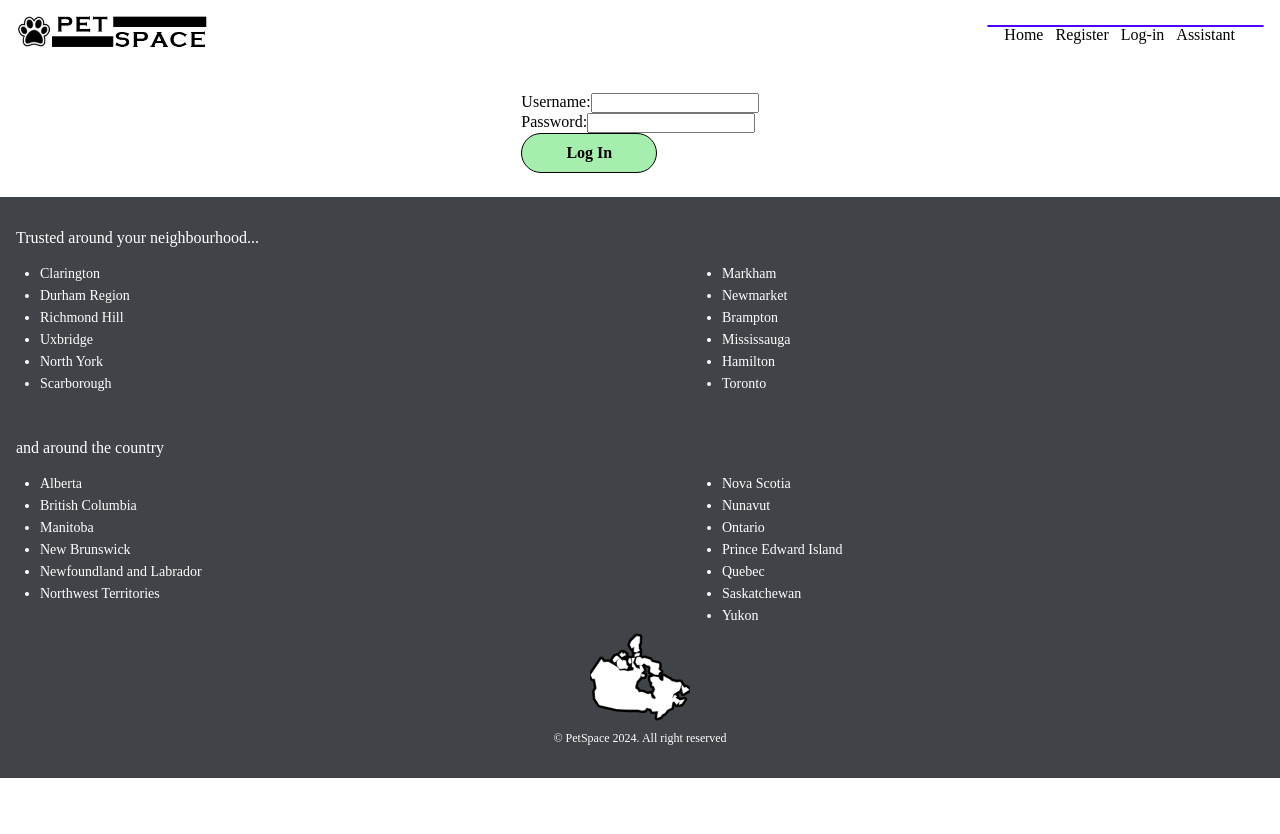
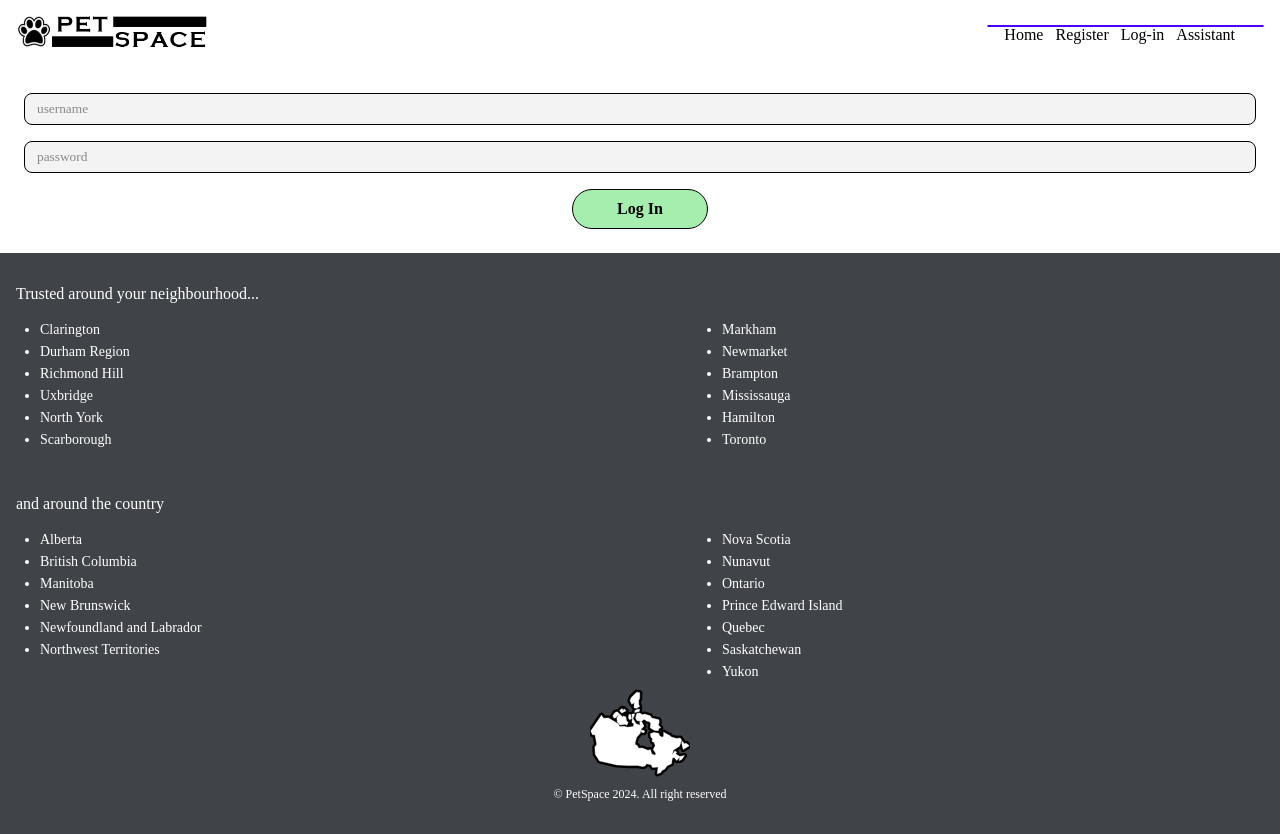
Before and after one commit to DBeaulne/petspace-client, a React (Create React App) app: page /login in a window 1280 px wide. Before the commit the page ends 800 px from the top, so only its background shows below. Built offline with nearby package versions, Linux system fonts and the light colour scheme.

Commit message:
coding and styling edits, add Input component

```diff
--- a/src/App.js
+++ b/src/App.js
@@ -14,8 +14,8 @@ import Footer from "./components/Footer/Footer.jsx";
 function App() {
 	return (
 		<BrowserRouter>
+			<main className="petspace">
 			<Header />
-			<main className="petspace">
 				<Routes>
 					<Route
 						path="/homepage"
@@ -38,8 +38,8 @@ function App() {
            element={<RegisterPage />}
           />
 				</Routes>
+			<Footer />
 			</main>
-			<Footer />
 		</BrowserRouter>
 	);
 }
--- a/src/App.scss
+++ b/src/App.scss
@@ -3,5 +3,12 @@
 
 .petspace {
 	display: flex;
+	height: 100%;
 	background-color: clrs.$White;
+	flex-direction: column;
+	min-height: 100vh;
 }
+
+body {
+	min-height: 100vh;
+}
--- a/src/components/Footer/Footer.scss
+++ b/src/components/Footer/Footer.scss
@@ -4,6 +4,7 @@
 .footer {
 	display: flex;
 	flex-direction: column;
+	margin-top: auto;
 	width: 100%;
 	background-color: clrs.$PetSpace-DarkGrey;
 	color: clrs.$White;
--- a/src/components/Input/Input.jsx
+++ b/src/components/Input/Input.jsx
@@ -15,17 +15,11 @@ const Input = ({ classname, placeholder, name, type, value, onChange }) => {
 		setFocus("input--active");
 	};
 
-	const onBlur = () => {
-		setFocus("");
-		setError("");
-	};
-
 	return (
 		<input
+			required
 			onInvalid={onInvalid}
 			onFocus={onFocus}
-			onBlur={onBlur}
-			required
 			value={value}
 			className={`input ${classname} ${focus} ${error}`}
 			placeholder={placeholder}
--- a/src/components/Input/Input.scss
+++ b/src/components/Input/Input.scss
@@ -3,6 +3,7 @@
 
 .input {
 	width: 100%;
+	height: 2rem;
 	border-radius: 8px;
 	padding: 0.75rem;
 	border: 1px solid clrs.$PetSpace-Black;
@@ -19,7 +20,4 @@
 		border: none;
 		outline: 1px solid clrs.$FormError;
 	}
-	&--input {
-		height: 2rem;
-	}
 }
--- a/src/pages/LogInPage/LogInPage.jsx
+++ b/src/pages/LogInPage/LogInPage.jsx
@@ -10,9 +10,30 @@ const signupUrl = `${baseUrl}/signup`;
 const loginUrl = `${baseUrl}/login`;
 
 const LogInPage = () => {
+	const [formData, setFormData] = useState({
+		username: "",
+		password: ""
+	});
+	const [errors, setErrors] = useState({});
 	const [isLoginError, setIsLoginError] = useState(false);
 	const [isLoggedIn, setIsLoggedIn] = useState(false);
 	const [errorMessage, setErrorMessage] = useState("");
+
+	const handleChange = (e) => {
+		const { name, value } = e.target;
+		setFormData((prev) => {
+			const updatedFormData = { ...prev, [name]: value };
+
+			if (errors[name]) {
+				setErrors((prev) => {
+					const updatedErrors = { ...prev };
+					delete updatedErrors[name];
+					return updatedErrors;
+				});
+			}
+			return updatedFormData;
+		});
+	};
 
 	const handleLogin = async (e) => {
 		e.preventDefault();
@@ -38,26 +59,32 @@ const LogInPage = () => {
 	};
 
 	return (
-		<section className="log-in-page">
+		<section className="loginPage">
 			{isLoginError && <label className="error">{errorMessage}</label>}
 			<form
-				className="log-in__form"
-				onSubmit={handleLogin}>
-				<div className="form-group">
-					Username:
-					<input
+				className="loginPage__form"
+				onSubmit={handleChange}>
+				<div className="loginPage__form-group">
+					<Input
+						classname={errors.username ? "input input--error" : "input"}
+						placeholder={"username"}
+						name="username"
+						value={formData.username}
+						onChange={handleChange}
 						type="text"
-						name="username"
 					/>
 				</div>
-				<div className="form-group">
-					Password:
-					<input
-						type="password"
+				<div className="loginPage__form-group">
+					<Input
+						classname={errors.password ? "input input--error" : "input"}
+						placeholder={"password"}
 						name="password"
+						value={formData.password}
+						onChange={handleChange}
+						type="text"
 					/>
 				</div>
-				<div className="log-in-page__button-container">
+				<div className="loginPage__button-container">
 					<Button
 						color={"mint"}
 						shape={"round"}
--- a/src/pages/LogInPage/LogInPage.scss
+++ b/src/pages/LogInPage/LogInPage.scss
@@ -1,11 +1,30 @@
 /* Log-in Page styling */
 @use "../../styles/partials/colors" as clrs;
 
-.log-in-page {
+.loginPage {
 	display: flex;
 	flex-direction: column;
 	align-items: center;
 	width: 100%;
 	height: auto;
 	padding: 1.5rem;
+	flex: 1;
+
+	&__form {
+		display: flex;
+		flex-direction: column;
+		align-items: center;
+		width: 100%;
+		flex: 1;
+	}
+
+	&__form-group {
+		display: flex;
+		width: 100%;
+		padding-bottom: 1rem;
+	}
+
+	&__button-container {
+		margin-top: auto;
+	}
 }
```
Also changed, not shown: 1 other file (tests, documents, lock files or other folders).
